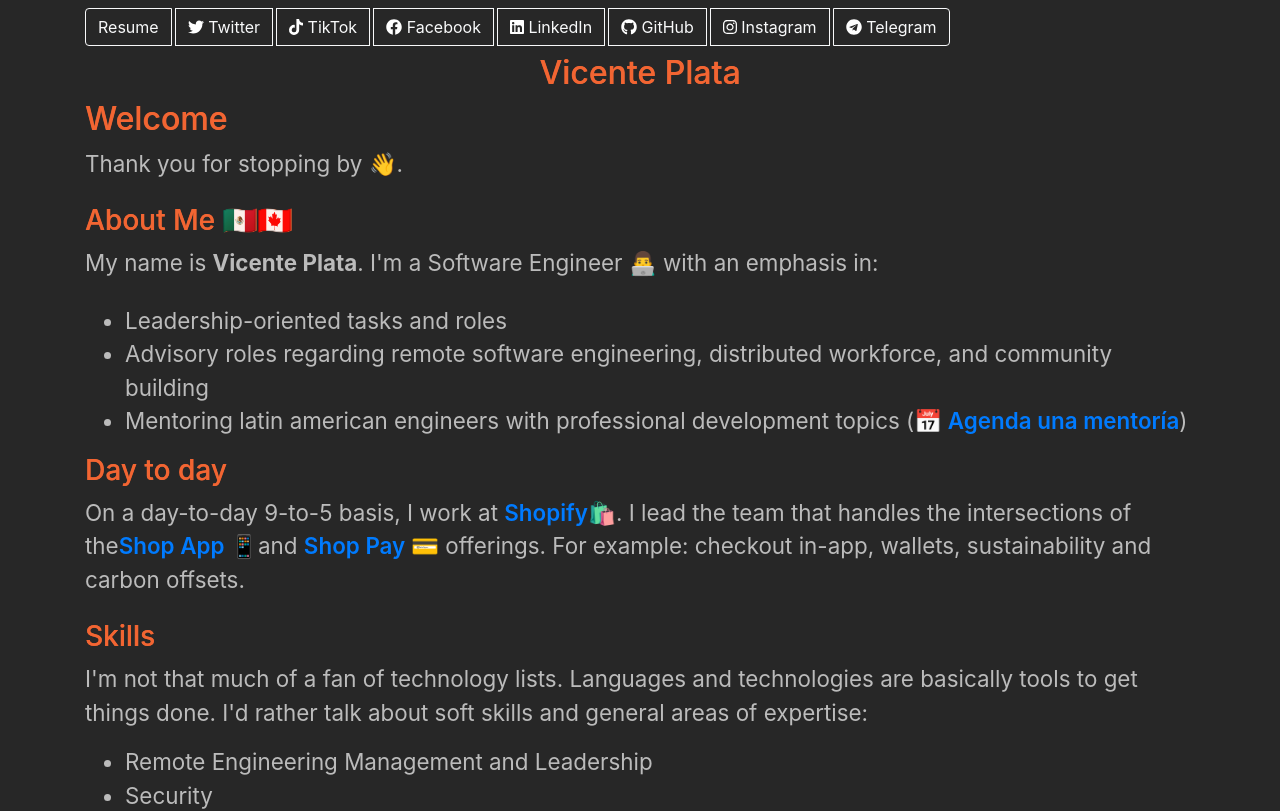
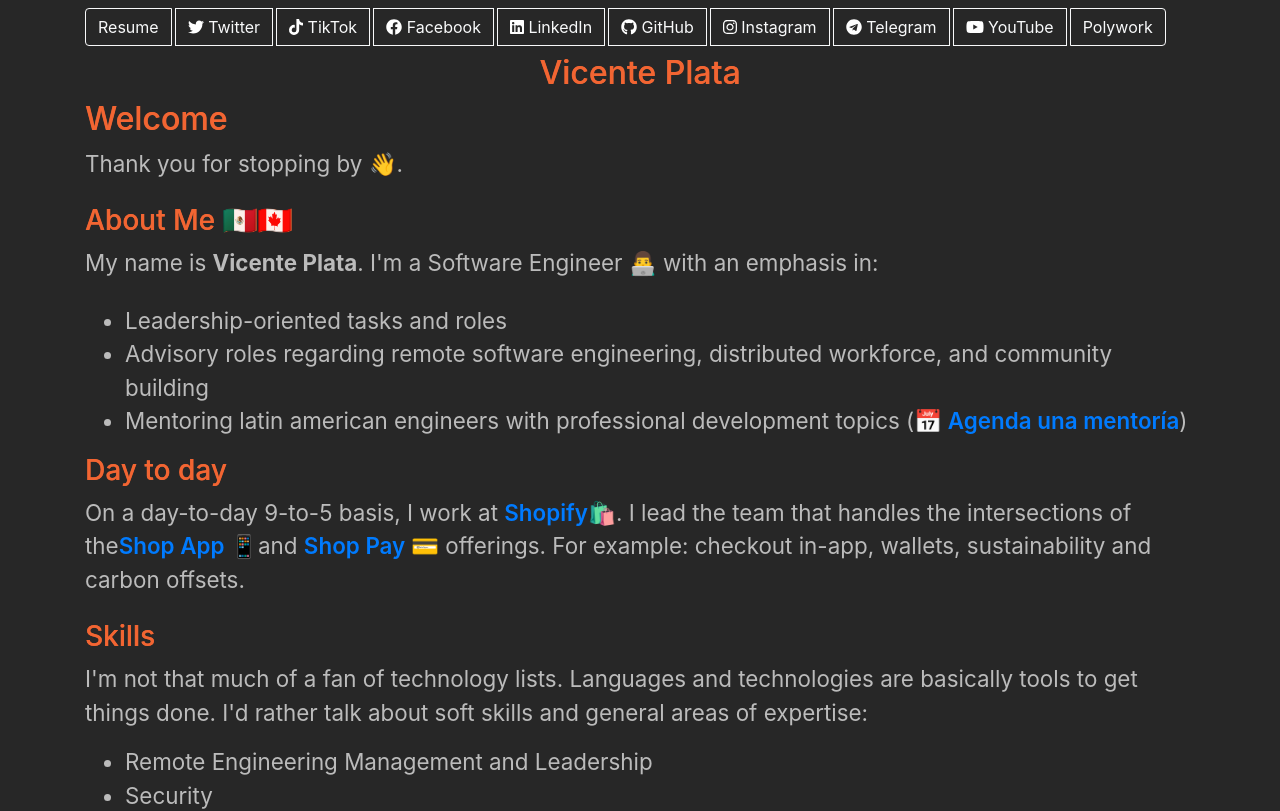
Before and after one commit to xnt/xnt.github.io, a React (Create React App) app: page /#/ in a window 1280 px wide. Shown: the top 811 px of the page. Built offline with nearby package versions, Linux system fonts and the light colour scheme.

Commit message:
Add youtube and polywork links

```diff
--- a/src/Buttons.js
+++ b/src/Buttons.js
@@ -15,6 +15,8 @@
   createButton("GitHub", "https://www.github.com/xnt", "github"),
   createButton("Instagram", "https://www.instagram.com/xnt87", "instagram"),
   createButton("Telegram", "https://t.me/xnt87", "telegram"),
+  createButton("YouTube", "https://youtube.com/c/VicentePlata", "youtube"),
+  createButton("Polywork", "https://polywork.com/xnt"),
 ];
 
 export default memo(function Buttons() {
```
